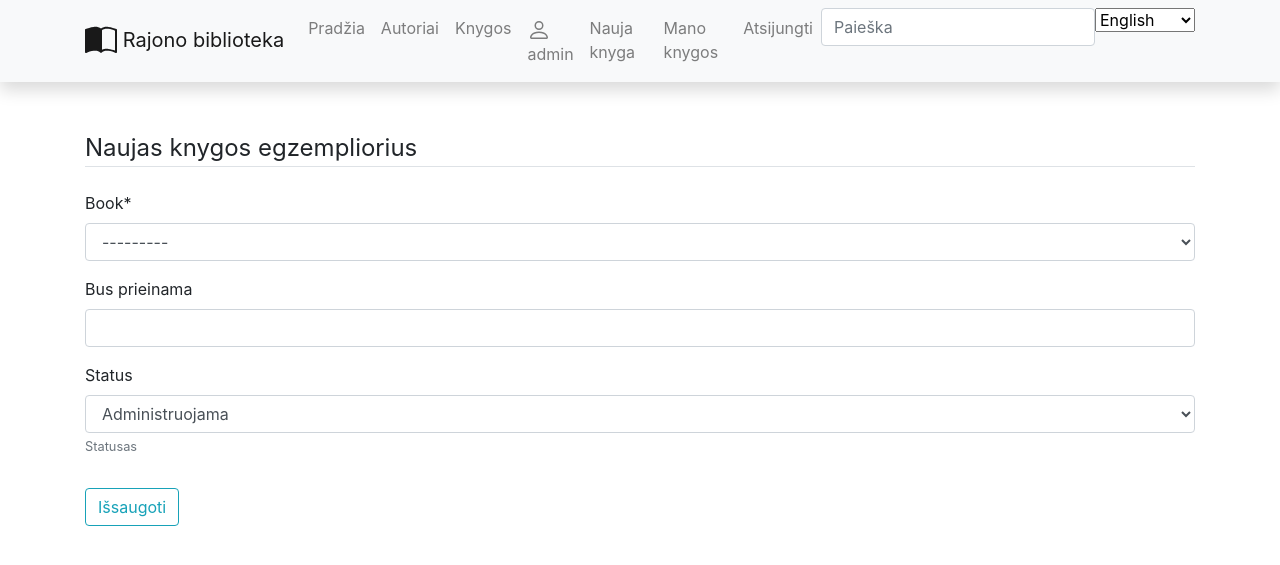
After one commit to DonatasNoreika/local_library_django, a Django app: page /library/user_books/new in a window 1280 px wide. The commit adds this page. Shown: the top 565 px of the page. Run offline with Django 4.2, Linux system fonts and the light colour scheme; a user stored in the database is signed in; data comes from the database, SQL or seed files in the repository; both versions use the stored data as it was after the commit; some libraries are stand-ins or nearby versions.

Commit message:
12 added User CreateView

```diff
--- a/mysite/library/templates/base.html
+++ b/mysite/library/templates/base.html
@@ -41,6 +41,7 @@
             <path fill-rule="evenodd" d="M13 14s1 0 1-1-1-4-6-4-6 3-6 4 1 1 1 1h10zm-9.995-.944v-.002.002zM3.022 13h9.956a.274.274 0 00.014-.002l.008-.002c-.001-.246-.154-.986-.832-1.664C11.516 10.68 10.289 10 8 10c-2.29 0-3.516.68-4.168 1.332-.678.678-.83 1.418-.832 1.664a1.05 1.05 0 00.022.004zm9.974.056v-.002.002zM8 7a2 2 0 100-4 2 2 0 000 4zm3-2a3 3 0 11-6 0 3 3 0 016 0z" clip-rule="evenodd"/>
           </svg>
         {{ user.get_username }}</a></li>
+        <li class="nav-item"><a class="nav-link" href="{% url 'user_book_new'%}">Nauja knyga</a></li>
         <li class="nav-item"><a class="nav-link" href="{% url 'user_books'%}">Mano knygos</a></li>
         <li class="nav-item"><a class="nav-link" href="{% url 'logout'%}">Atsijungti</a></li>
       {% else %}
--- a/mysite/library/templates/user_book.html
+++ b/mysite/library/templates/user_book.html
@@ -6,7 +6,7 @@
     <h1>Mano paimta knyga:</h1>
     <hr>
         <ul>
-        <img class="rounded-circle" src="{{book.reader.profilis.nuotrauka.url}}">
+        <img class="rounded-circle" style="max-width:80%;" src="{{book.book.cover.url}}">
         <li><strong class="{% if book.is_overdue %}text-danger{% endif %}">Pavadinimas: {{book.book.title}}</strong></li>
         <li><strong>Gražinimo terminas:</strong> {{book.due_back}}</li>
         <li><strong>Statusas:</strong> {{book.get_status_display}}</li>
--- /dev/null
+++ b/mysite/library/templates/user_book_form.html
@@ -0,0 +1,18 @@
+{% extends "base.html" %}
+{% block title %}Create new user book{% endblock %}
+
+{% load crispy_forms_tags %}
+{% block content %}
+    <div class="content-section">
+    <form method="POST">
+        {% csrf_token %}
+        <fieldset class="form-group">
+            <legend class="border-bottom mb-4">Naujas knygos egzempliorius</legend>
+            {{ form|crispy }}
+        </fieldset>
+        <div class="form-group">
+            <button class="btn btn-outline-info" type="submit">Išsaugoti</button>
+        </div>
+    </form>
+    </div>
+{% endblock content %}
--- a/mysite/library/urls.py
+++ b/mysite/library/urls.py
@@ -14,4 +14,5 @@ urlpatterns = [
     path('i18n/', include('django.conf.urls.i18n')),
     path('user_books/', views.UserBookListView.as_view(), name='user_books'),
     path('user_books/<int:pk>', views.UserBookDetailView.as_view(), name='user_book'),
+    path('user_books/new', views.UserBookCreateView.as_view(), name='user_book_new'),
 ]
--- a/mysite/library/views.py
+++ b/mysite/library/views.py
@@ -165,8 +165,20 @@ class UserBookListView(LoginRequiredMixin, generic.ListView):
     def get_queryset(self):
         return BookInstance.objects.filter(reader=self.request.user).filter(status__exact='p').order_by('due_back')
 
-
+# cRud one
 class UserBookDetailView(LoginRequiredMixin, generic.DetailView):
     model = BookInstance
     template_name = 'user_book.html'
     context_object_name = 'book'
+
+
+# Crud
+class UserBookCreateView(LoginRequiredMixin, generic.CreateView):
+    model = BookInstance
+    fields = ['book', 'due_back', 'status']
+    success_url = "/library/user_books/"
+    template_name = 'user_book_form.html'
+
+    def form_valid(self, form):
+        form.instance.reader = self.request.user
+        return super().form_valid(form)
```
Also changed, not shown: mysite/db.sqlite3.
